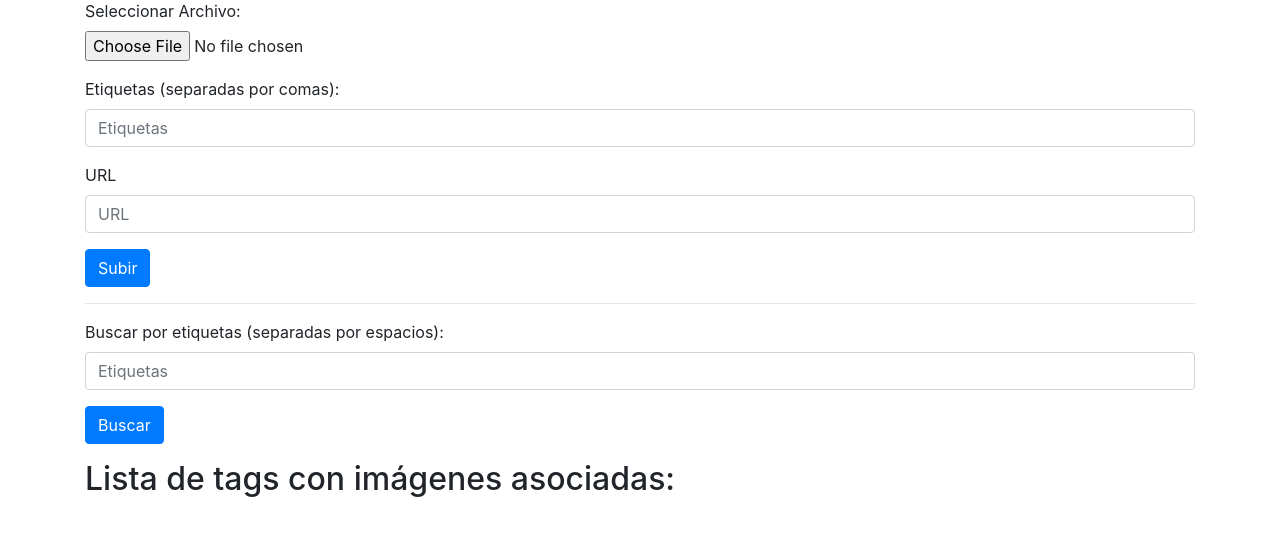
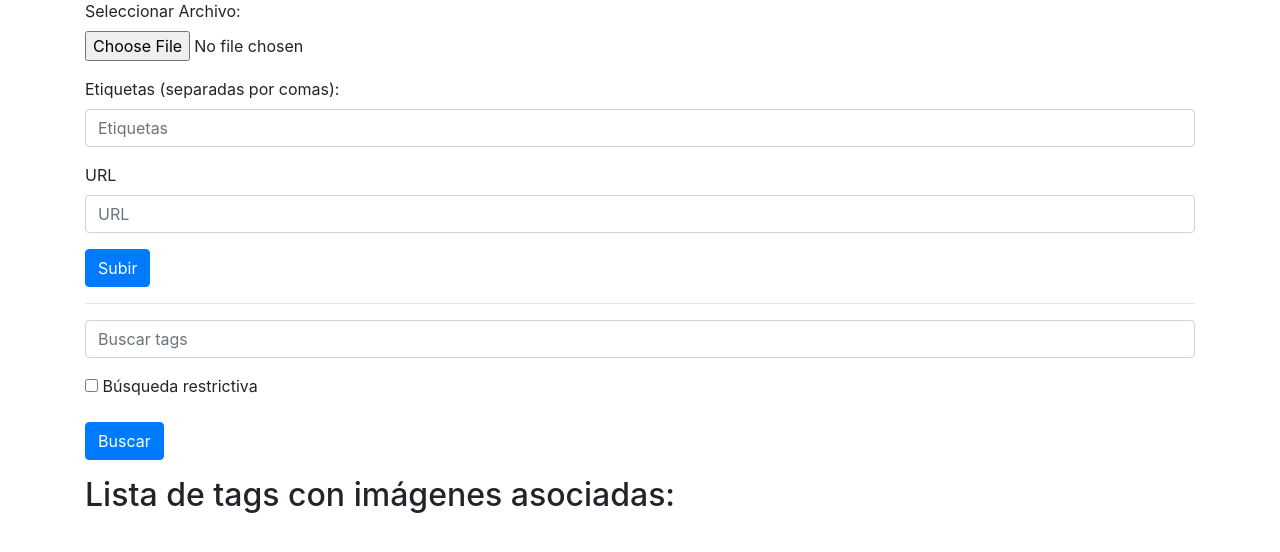
Before and after one commit to slavid/image-tag-gallery, a Flask app: page / in a window 1280 px wide. Shown: the part 113-665 px from the top of the page. Run offline with Flask 3, Linux system fonts and the light colour scheme; some libraries are stand-ins or nearby versions.

Commit message:
Added restrictive search and delete image confirmation

```diff
--- a/app.py
+++ b/app.py
@@ -161,6 +161,28 @@ def search_by_multiple_tags():
 
         # Realizar la búsqueda en la base de datos para encontrar imágenes con todos los tags
         images = []
+        # Realiza la búsqueda no restringida
+        images = Image.query.filter(Image.tags.any(Tag.name.in_(tags))).all()
+    else:
+        # Si no se proporcionan tags, mostrar un mensaje de error o redirigir a otra página
+        # Aquí puedes agregar tu lógica según lo que desees hacer en este caso
+        return "No se proporcionaron etiquetas para la búsqueda"
+
+    return render_template('search_results.html', images=images, tags=tags)
+
+# Definimos la nueva ruta para la búsqueda de múltiples tags restrictivo
+@app.route('/search_by_multiple_tags_restrictive', methods=['GET'])
+def search_by_multiple_tags_restrictive():
+    # Obtener los tags especificados por el usuario desde la URL
+    tags_input = request.args.get('tags')
+
+    if tags_input:
+        # Separar los tags por espacios
+        tags = tags_input.split()
+
+        # Realizar la búsqueda en la base de datos para encontrar imágenes con todos los tags
+        images = []
+
         for image in Image.query.all():
             image_tags = [image_tag.name for image_tag in image.tags]
             if all(tag in image_tags for tag in tags):
--- a/templates/index.html
+++ b/templates/index.html
@@ -42,13 +42,37 @@
             <button type="submit" class="btn btn-primary">Buscar</button>
         </form> -->
 
-        <form action="/search_by_multiple_tags" method="get" class="mb-3">
+        <!-- <form action="/search_by_multiple_tags" method="get" class="mb-3">
             <div class="form-group">
                 <label for="tags">Buscar por etiquetas (separadas por espacios):</label>
                 <input type="text" class="form-control" id="tags" name="tags" placeholder="Etiquetas">
             </div>
             <button type="submit" class="btn btn-primary">Buscar</button>
+        </form> -->
+
+        <!-- <form id="searchForm" action="/search" method="GET">
+            <input type="text" class="form-control" name="tags" placeholder="Buscar tags">
+            <button type="submit" class="btn btn-primary">Buscar</button>
+            <input type="checkbox" id="restrictiveSearchCheckbox">
+            <label for="restrictiveSearchCheckbox">Búsqueda restrictiva</label>
+        </form> -->
+
+        <form id="searchForm" action="/search" method="GET">
+            <div class="form-group">
+                <input type="text" class="form-control" name="tags" placeholder="Buscar tags">
+            </div>
+
+            <div class="form-group">
+                <input type="checkbox" id="restrictiveSearchCheckbox">
+                <label for="restrictiveSearchCheckbox">Búsqueda restrictiva</label>
+            </div>
+
+            <div class="form-group">
+                <button type="submit" class="btn btn-primary">Buscar</button>
+            </div>
+
         </form>
+
 
 
         <!-- <a href="{{ url_for('gallery') }}" class="btn btn-primary mb-3">Ver Galería</a> -->
@@ -90,6 +114,30 @@
     <script src="https://cdn.jsdelivr.net/npm/@popperjs/core@2.5.4/dist/umd/popper.min.js"></script>
     <script src="https://stackpath.bootstrapcdn.com/bootstrap/4.5.2/js/bootstrap.min.js"></script> -->
     <!-- Script para manejar la carga de imágenes -->
+    <script>
+        document.addEventListener('DOMContentLoaded', function() {
+            var form = document.getElementById('searchForm');
+            var checkbox = document.getElementById('restrictiveSearchCheckbox');
+
+            // Función para cambiar la acción del formulario según el estado del checkbox
+            function updateFormAction() {
+                if (checkbox.checked) {
+                    form.action = '/search_by_multiple_tags_restrictive';
+                } else {
+                    form.action = '/search_by_multiple_tags';
+                }
+            }
+
+            // Llamamos a la función al cargar la página para inicializar el formulario
+            updateFormAction();
+
+            // Escuchamos el cambio de estado del checkbox
+            checkbox.addEventListener('change', function() {
+                updateFormAction();
+            });
+        });
+    </script>
+
 
 </body>
 </html>
```
Also changed, not shown: templates/show_image.html (+11 -3 lines), README.md.
